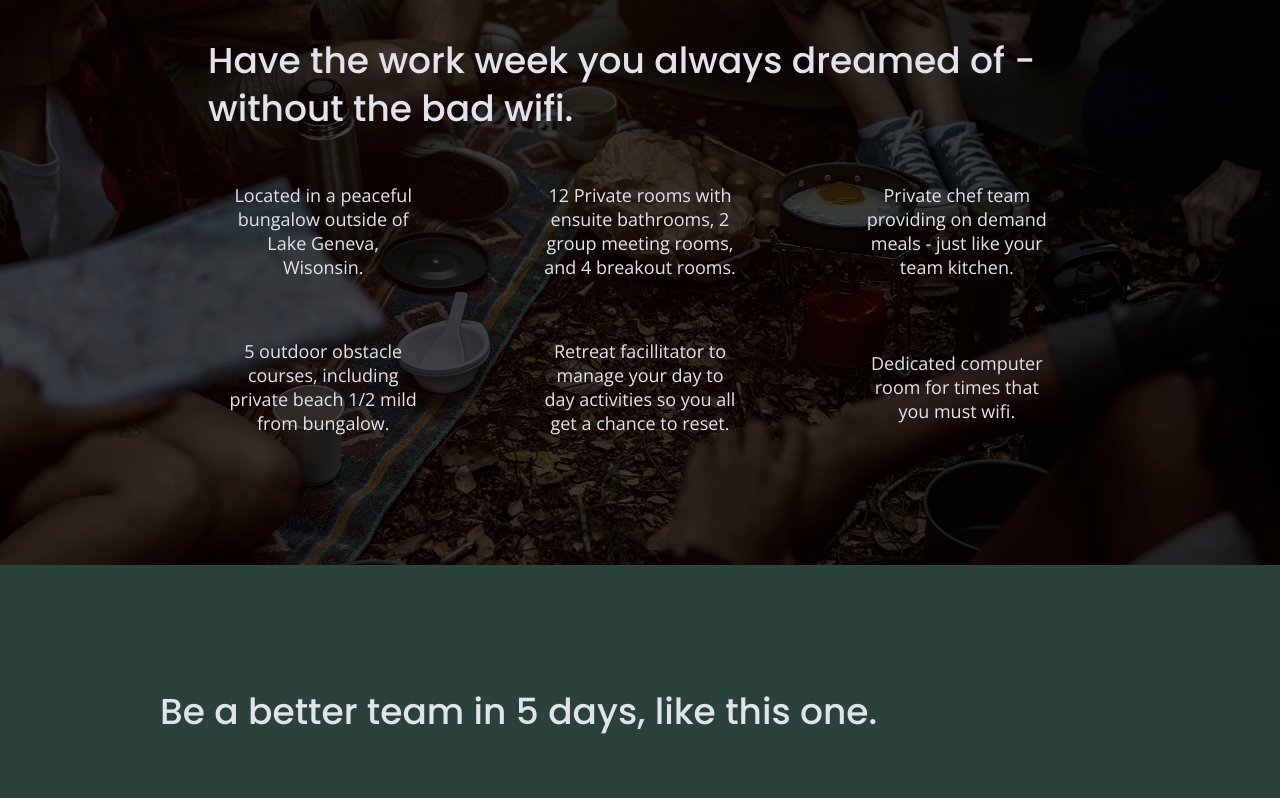
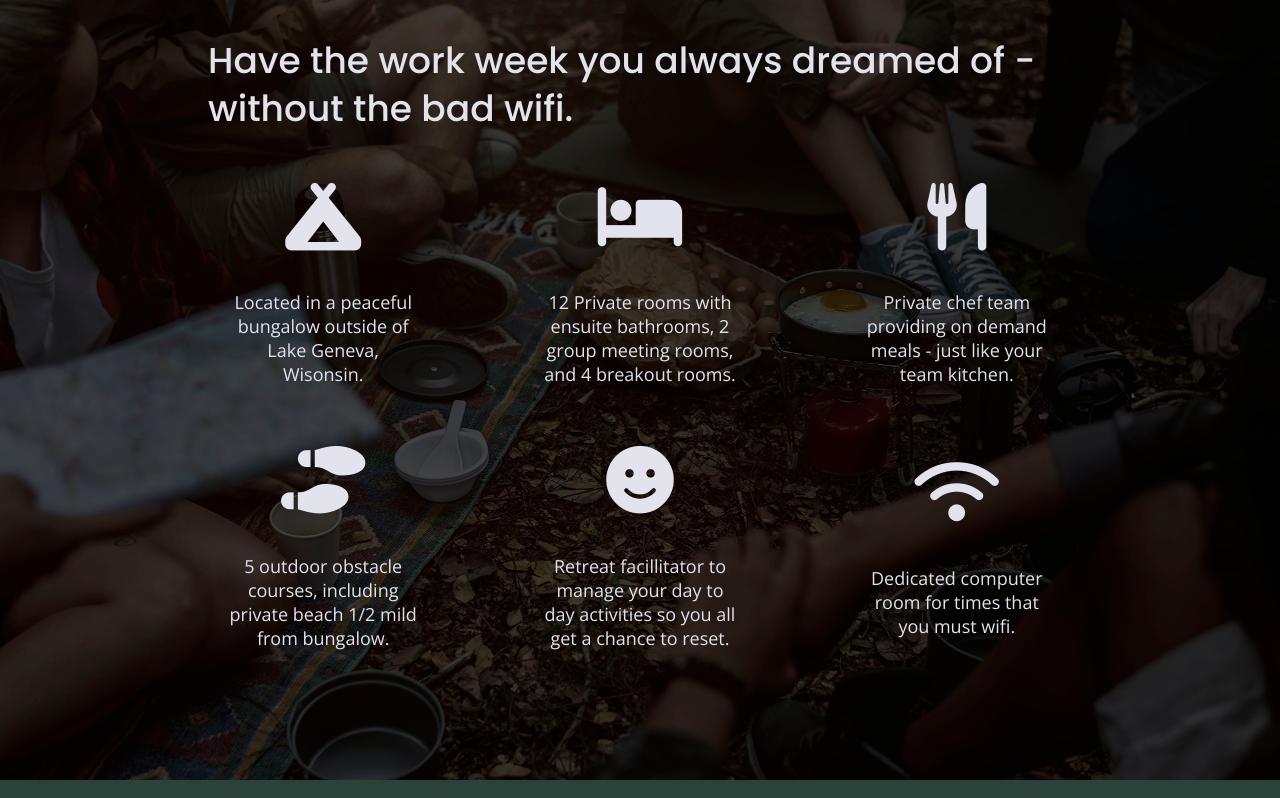
Before and after one commit to Eileen-42/unplugged, a website built with Parcel: page index.html in a window 1280 px wide. Shown: the part 1095-1893 px from the top of the page. Built offline with nearby package versions, Linux system fonts and the light colour scheme.

Commit message:
fontawesome icons added

```diff
--- a/css/main.css
+++ b/css/main.css
@@ -343,6 +343,11 @@ aside .content-wrapper {
   margin: 30px 0;
 }
 
+.features i {
+  font-size: 3.75em;
+  margin-bottom: 40px;
+}
+
 .features .features-items {
   display: flex;
   justify-content: center;
@@ -636,6 +641,11 @@ aside .content-wrapper {
     align-items: center;
     flex-flow: column wrap;
     flex-basis: 50%;
+  }
+
+  .features i {
+    font-size: 3.75em;
+    margin-bottom: 40px;
   }
 
   .features .features-item-description {
--- a/index.html
+++ b/index.html
@@ -20,6 +20,8 @@
 
   <link rel="stylesheet" href="css/normalize.css">
   <link rel="stylesheet" href="css/main.css">
+  <!-- fontawesome -->
+  <script src="https://kit.fontawesome.com/67787b395d.js" crossorigin="anonymous"></script>
 
   <meta name="theme-color" content="#fafafa">
 </head>
@@ -73,33 +75,34 @@
           <h2>Have the work week you always dreamed of - without the bad wifi.</h2>
           <article>
             <p class="fontawesome-icon">
+              <i class="fas fa-campground"></i>
             </p>
             <p class="features-item-description">Located in a peaceful bungalow outside of Lake Geneva, Wisonsin.</p>
           </article>
           <article>
-            <p class="fontawesome-icon"></p>
+            <p class="fontawesome-icon"><i class="fas fa-bed"></i></p>
             <p class="features-item-description">12 Private rooms with ensuite bathrooms, 2 group meeting rooms, and 4
               breakout rooms.</p>
           </article>
           <article>
-            <p class="fontawesome-icon"></p>
+            <p class="fontawesome-icon"><i class="fas fa-utensils"></i></p>
             <p class="features-item-description">Private chef team providing on demand meals - just like your team
               kitchen. </p>
           </article>
           <article>
-            <p class="fontawesome-icon"></p>
+            <p class="fontawesome-icon"><i class="fas fa-shoe-prints"></i></p>
             <p class="features-item-description">5 outdoor obstacle courses, including private beach 1/2 mild from
               bungalow.</p>
           </article>
           <article>
-            <p class="fontawesome-icon"></p>
+            <p class="fontawesome-icon"><i class="fas fa-smile"></i></p>
             <p class="features-item-description">Retreat facillitator to manage your day to day activities so you
               all
               get
               a chance to reset.</p>
           </article>
           <article>
-            <p class="fontawesome-icon"></p>
+            <p class="fontawesome-icon"><i class="fas fa-wifi"></i></p>
             <p class="features-item-description">Dedicated computer room for times that you must wifi.</p>
           </article>
         </div>
```
Also changed, not shown: about/index.html (+2 -0 lines), faq/index.html (+2 -0 lines).
